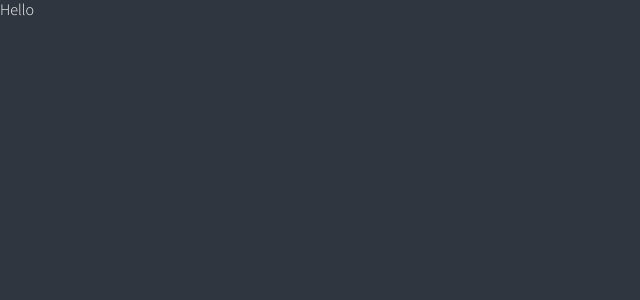
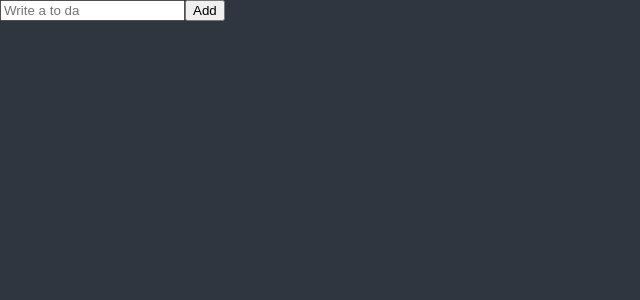
Before and after one commit to jiji-hoon96/react-todo-app, a React (Create React App) app: page / in a window 1280 px wide. Shown: the top 300 px of the page, without its empty margins (0-640 px from the left). Built offline with nearby package versions, Linux system fonts and the light colour scheme.

Commit message:
2. ToDoList 작성
Form과 Input에는 type이 필요하다
(React.FormEvent<HTMLInputElement || <HTMLFormElemet>>)

```diff
--- a/package.json
+++ b/package.json
@@ -10,8 +10,8 @@
     "@types/node": "^16.11.27",
     "@types/react": "^18.0.5",
     "@types/react-dom": "^18.0.1",
-    "react": "^18.0.0",
-    "react-dom": "^18.0.0",
+    "react": "^17.0.2",
+    "react-dom": "^17.0.2",
     "react-helmet": "^6.1.0",
     "react-query": "^3.35.0",
     "react-router-dom": "^6.3.0",
--- a/src/ToDoList.tsx
+++ b/src/ToDoList.tsx
@@ -1,9 +1,24 @@
 import React, { useState } from "react";
 
 function ToDoList() {
+  const [toDo, setToDo] = useState("");
+  const onChange = (event: React.FormEvent<HTMLInputElement>) => {
+    const {
+      currentTarget: { value },
+    } = event;
+    setToDo(value);
+  };
+  const onSubmit = (event: React.FormEvent<HTMLFormElement>) => {
+    event.preventDefault();
+    console.log(toDo);
+  };
+
   return (
     <div>
-      <h1>Hello</h1>
+      <form onSubmit={onSubmit}>
+        <input onChange={onChange} value={toDo} placeholder="Write a to da" />
+        <button>Add</button>
+      </form>
     </div>
   );
 }
```
Also changed, not shown: 1 other file (tests, documents, lock files or other folders).
